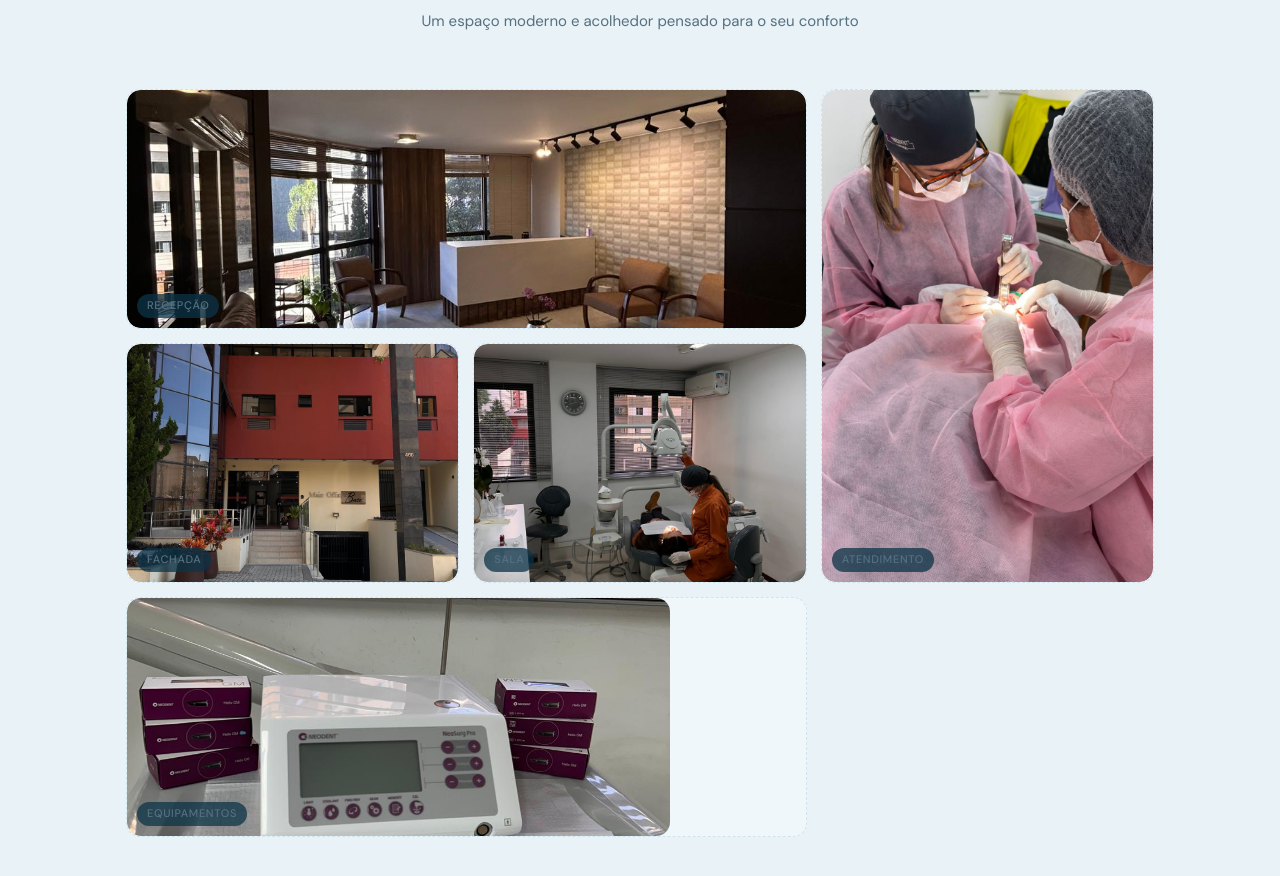
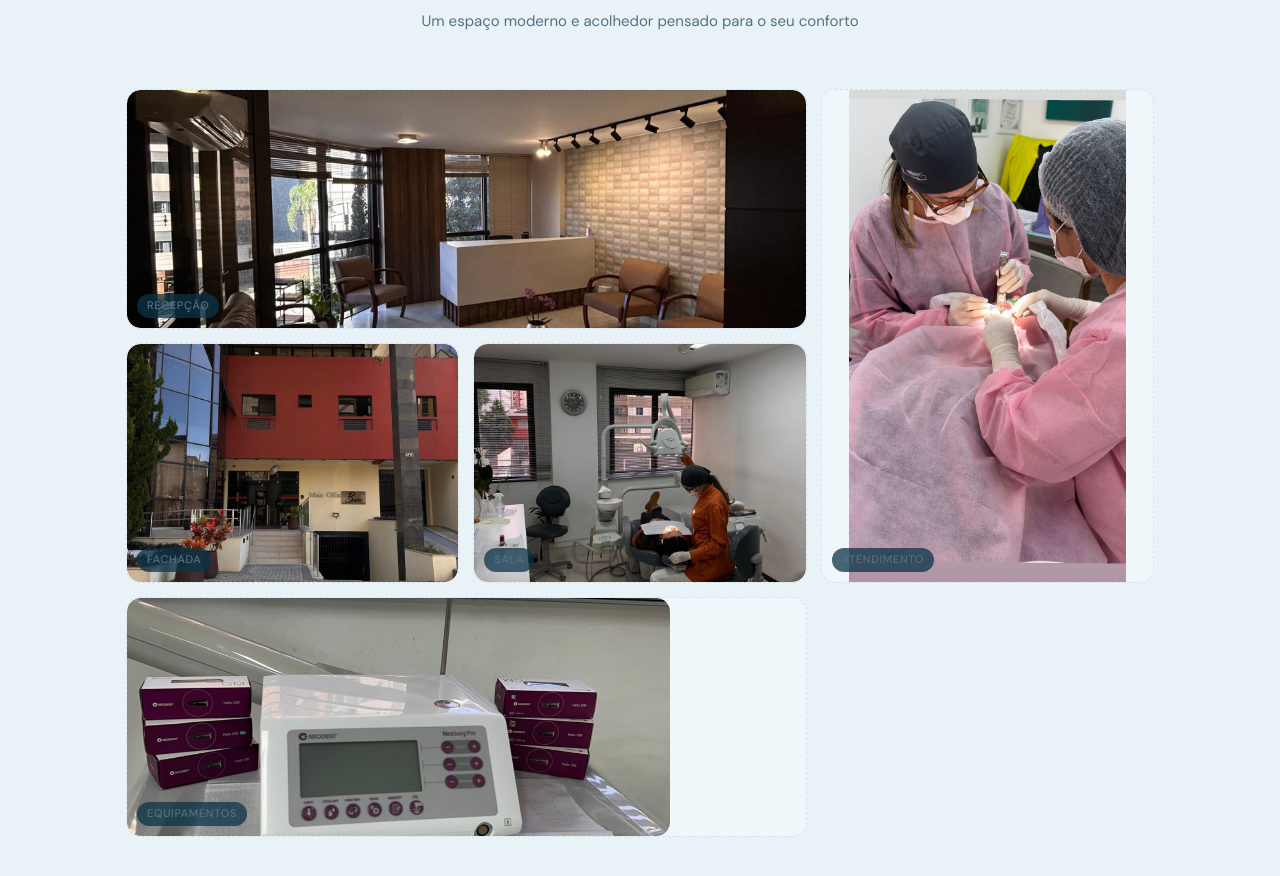
Before and after one commit to EduardoFreitas23/landing-page-responsiva, a plain HTML site: page index.html in a window 1280 px wide. Shown: the part 2374-3250 px from the top of the page. Drawn offline with nearby package versions, Linux system fonts and the light colour scheme.

Commit message:
fix: Ajustando imagem de atendimento

```diff
--- a/index.html
+++ b/index.html
@@ -942,8 +942,8 @@
         <img src="photos/atendendo.jpeg"
 		alt="Atendimento"
 		style="width:100%; height:100%;
-			object-fit:cover;
-			object-position:center center;
+			object-fit:contain;
+			object-position:center;
 			position:absolute;
 			inset:0;
 			border-radius:14px;"
```
